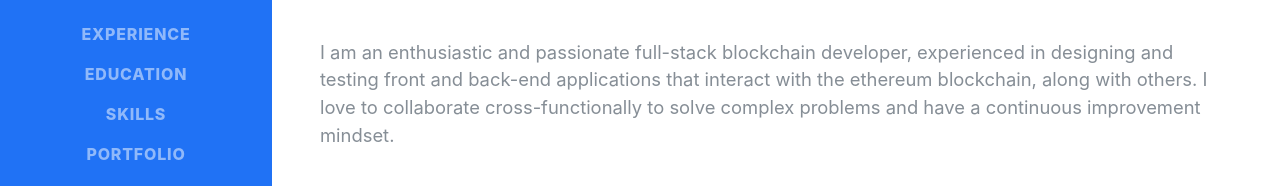
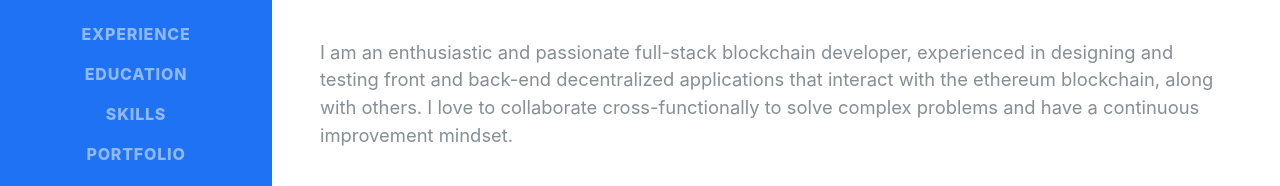
Before and after one commit to swain90/Resume, a plain HTML site: page index.html in a window 1280 px wide. Shown: the part 358-544 px from the top of the page. Drawn offline with Linux system fonts and the light colour scheme; a web font is replaced by a local one.

Commit message:
Add files via upload

```diff
--- a/index.html
+++ b/index.html
@@ -72,7 +72,7 @@
         <div class="subheading mb-5">2480 Chaplin · Oakville, ON L6H 0A4 · (514) 617-5478 ·
           <a href="mailto:shan.wain@gmail.com">shan.wain@gmail.com</a>
         </div>
-        <p class="lead mb-5">I am an enthusiastic and passionate full-stack blockchain developer, experienced in designing and testing front and back-end applications that interact with the ethereum blockchain, along with others. I love to collaborate cross-functionally to solve complex problems and have a continuous improvement mindset.</p>
+        <p class="lead mb-5">I am an enthusiastic and passionate full-stack blockchain developer, experienced in designing and testing front and back-end decentralized applications that interact with the ethereum blockchain, along with others. I love to collaborate cross-functionally to solve complex problems and have a continuous improvement mindset.</p>
         <div class="social-icons">
           <a href="https://www.linkedin.com/in/shanwain/">
             <i class="fab fa-linkedin-in"></i>
```
